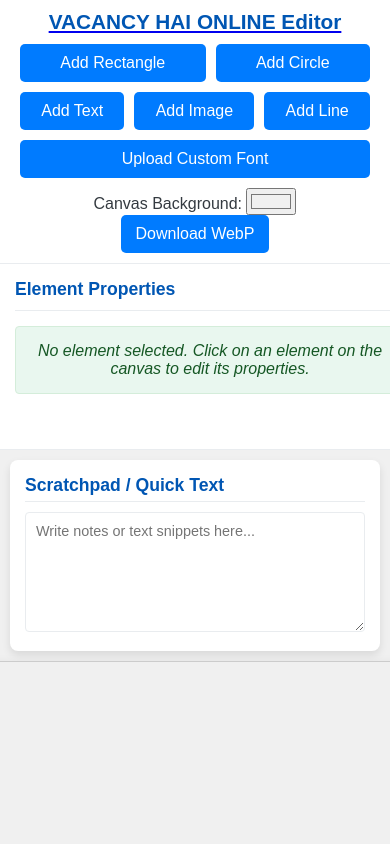
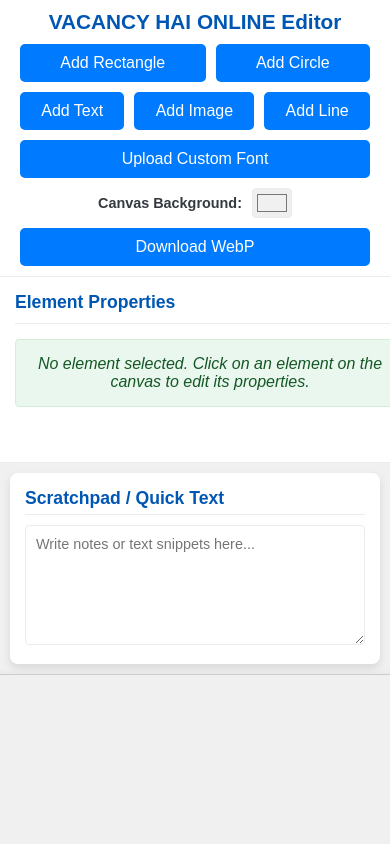
Before and after one commit to bhuveevh/Vacancy-Hai-Thumb-Maker, a plain HTML site: page index.html in a window 390 px wide. Shown: the top 844 px of the page. Drawn offline with nearby package versions, Linux system fonts and the light colour scheme.

Commit message:
Update style.css

```diff
--- a/style.css
+++ b/style.css
@@ -40,6 +40,11 @@ body {
     gap: 10px;
 }
 
+.top-bar .header-link { /* Style for the new hyperlink on h1 */
+    text-decoration: none;
+    color: inherit; /* Inherit color from h1 */
+}
+
 .top-bar h1 {
     margin: 0;
     color: var(--heading-color);
@@ -48,43 +53,44 @@ body {
 
 .header-controls {
     display: flex;
-    justify-content: space-between; /* Push left and tool controls apart */
+    justify-content: flex-end; /* Push all controls to the right */
     width: 100%;
     align-items: center;
     flex-wrap: wrap;
-    gap: 15px;
+    gap: 15px; /* Space between tool-buttons and other controls */
 }
 
-.left-header-controls { /* New container for canvas background & download */
+/* --- Tool Buttons (now includes canvas controls) --- */
+.tool-buttons {
+    display: flex;
+    flex-wrap: wrap;
+    gap: 10px;
+    margin: 0;
+    justify-content: flex-end; /* Align buttons to the right within their container */
+    flex-grow: 1; /* Allow it to take available space */
+    align-items: center; /* Align items vertically in center */
+}
+
+.canvas-controls { /* New container for canvas background & download */
     display: flex;
     align-items: center;
-    gap: 20px;
+    gap: 10px; /* Smaller gap for these closely related controls */
     flex-wrap: wrap;
 }
 
-.left-header-controls label {
+.canvas-controls label {
     font-size: 0.9rem;
     font-weight: bold;
+    white-space: nowrap; /* Prevent label from wrapping */
 }
 
-.left-header-controls input[type="color"] {
+.canvas-controls input[type="color"] {
     width: 40px;
     height: 30px;
     border: 1px solid var(--border-color);
     border-radius: 4px;
     cursor: pointer;
 }
-
-/* --- Tool Buttons (now in header, right-aligned) --- */
-.tool-buttons {
-    display: flex;
-    flex-wrap: wrap;
-    gap: 10px;
-    margin: 0;
-    justify-content: flex-end; /* Align buttons to the right */
-    flex-grow: 1; /* Allow it to take available space */
-}
-
 
 /* --- Main Editor Container --- */
 .editor-container {
@@ -462,14 +468,16 @@ button:disabled, .action-button:disabled {
         flex-direction: column;
         gap: 10px;
     }
-    .left-header-controls, .tool-buttons {
+    .tool-buttons {
         width: 100%;
         justify-content: center;
     }
     .tool-buttons button {
         flex-grow: 1;
     }
-    .left-header-controls {
+    .canvas-controls {
+        width: 100%;
+        justify-content: center;
         flex-wrap: wrap;
         gap: 10px;
     }
```
